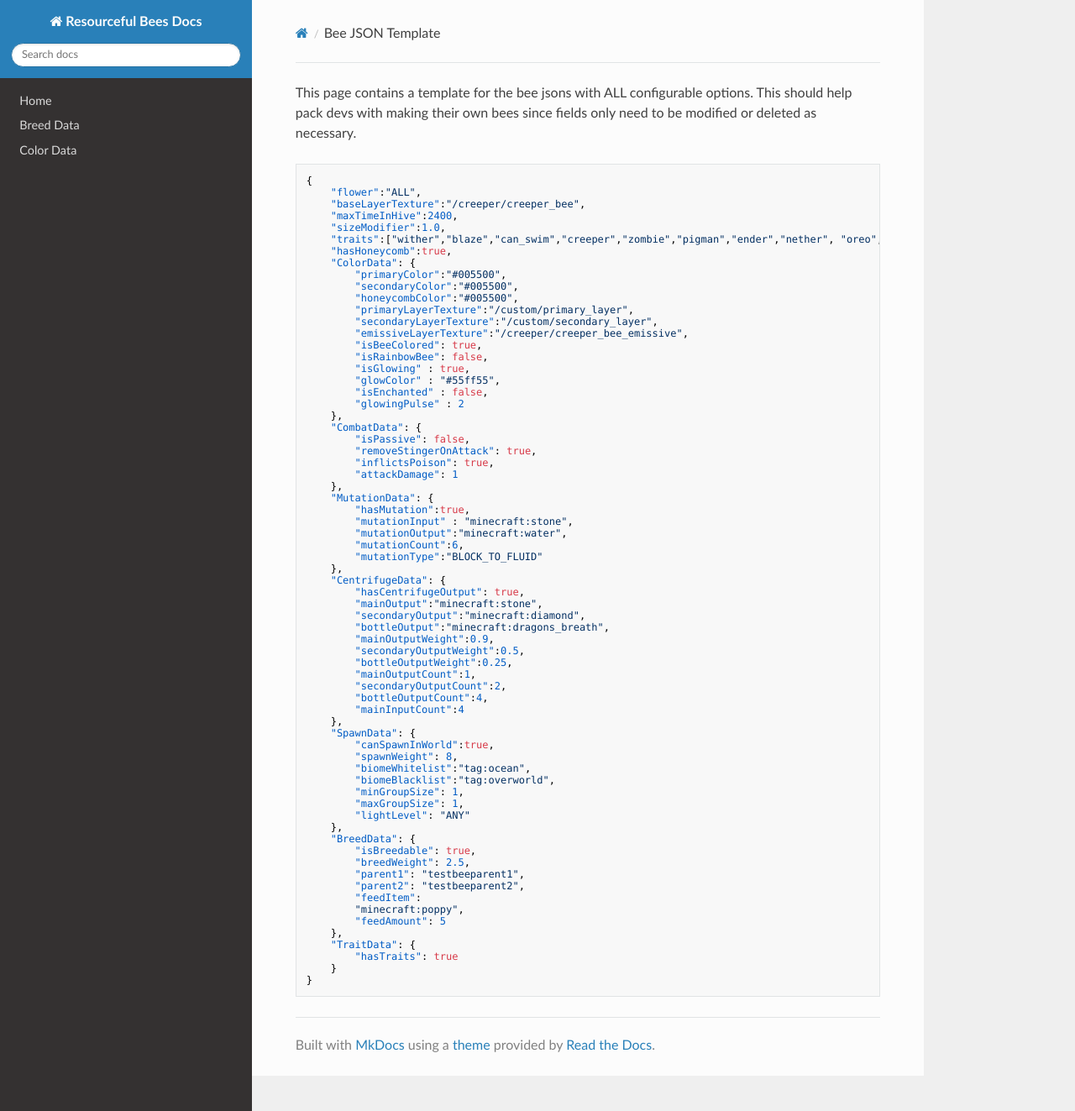
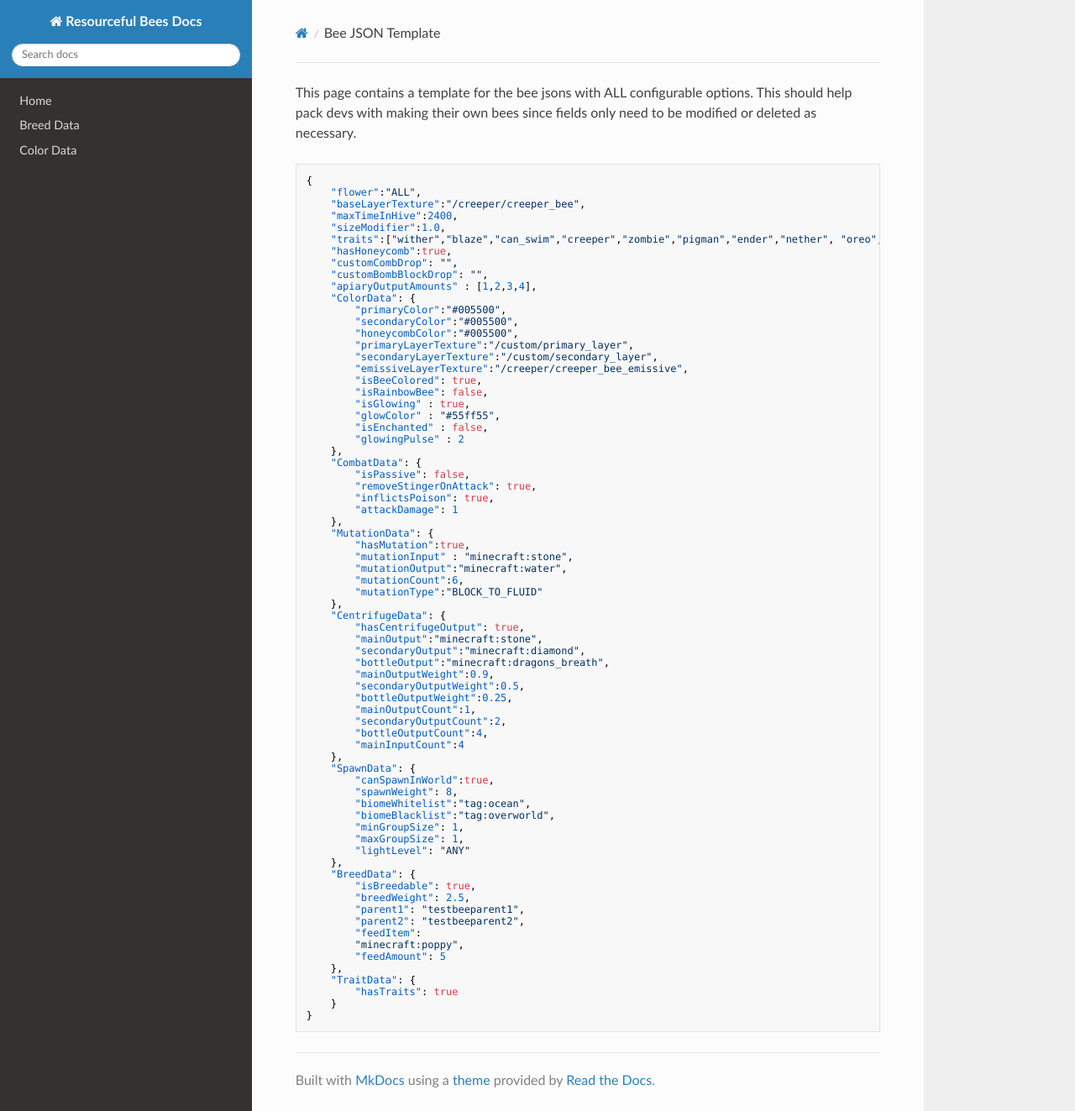
Before and after one commit to Team-Resourceful/ResourcefulBeesDocs, an MkDocs documentation site: the page built from docs/Bee JSON Template.md, in a window 1280 px wide and 1323 px high. Shown: the whole window at 84% size. Built offline with MkDocs 1.6.1, drawn with Linux system fonts in a browser that asks for light colours; nearby versions of some CDN libraries.

Commit message:
docs/Bee JSON Template.md updated from https://stackedit.io/

```diff
--- a/docs/Bee JSON Template.md
+++ b/docs/Bee JSON Template.md
@@ -8,6 +8,9 @@ This page contains a template for the bee jsons with ALL configurable options. T
 	"sizeModifier":1.0,
 	"traits":["wither","blaze","can_swim","creeper","zombie","pigman","ender","nether", "oreo", "slimy"],
 	"hasHoneycomb":true,
+	"customCombDrop": "",
+	"customBombBlockDrop": "",
+	"apiaryOutputAmounts" : [1,2,3,4],
 	"ColorData": {
 		"primaryColor":"#005500",
 		"secondaryColor":"#005500",
```
Also changed, not shown: other parts of docs/Bee JSON Template.md (+1 -1 lines).
